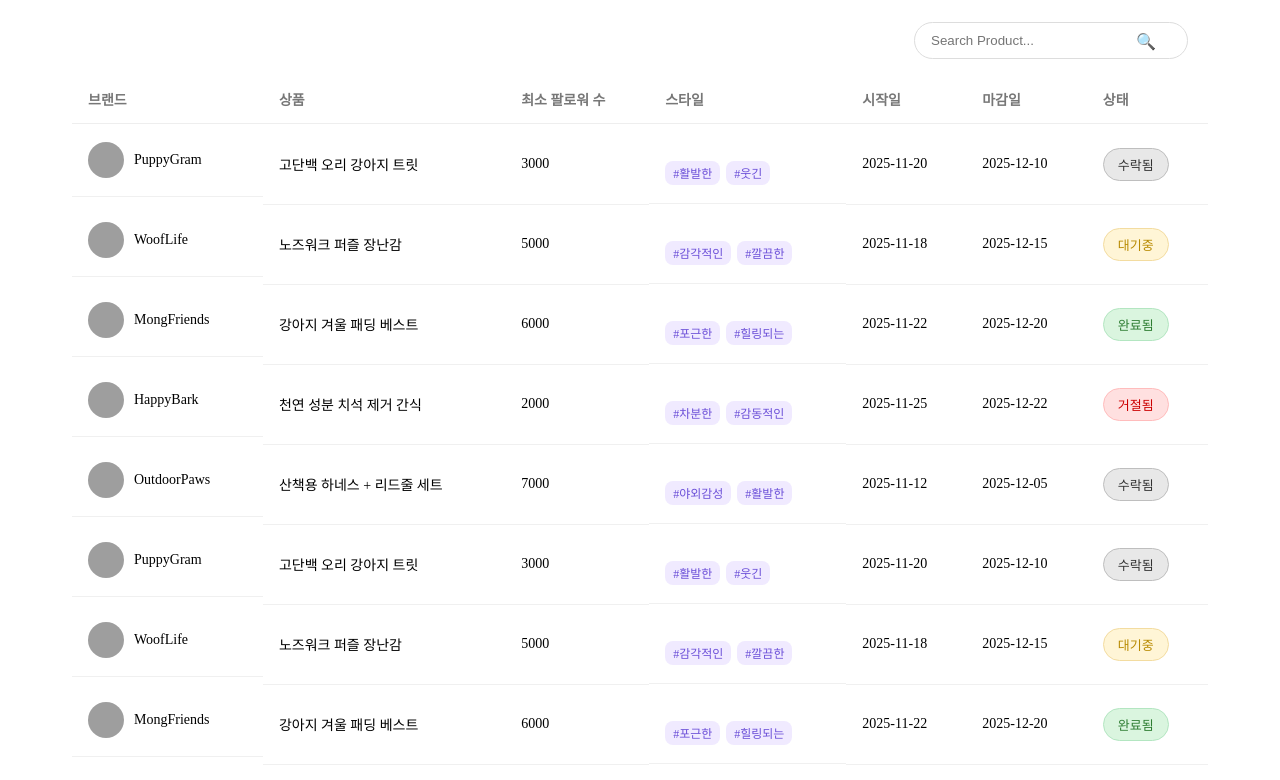
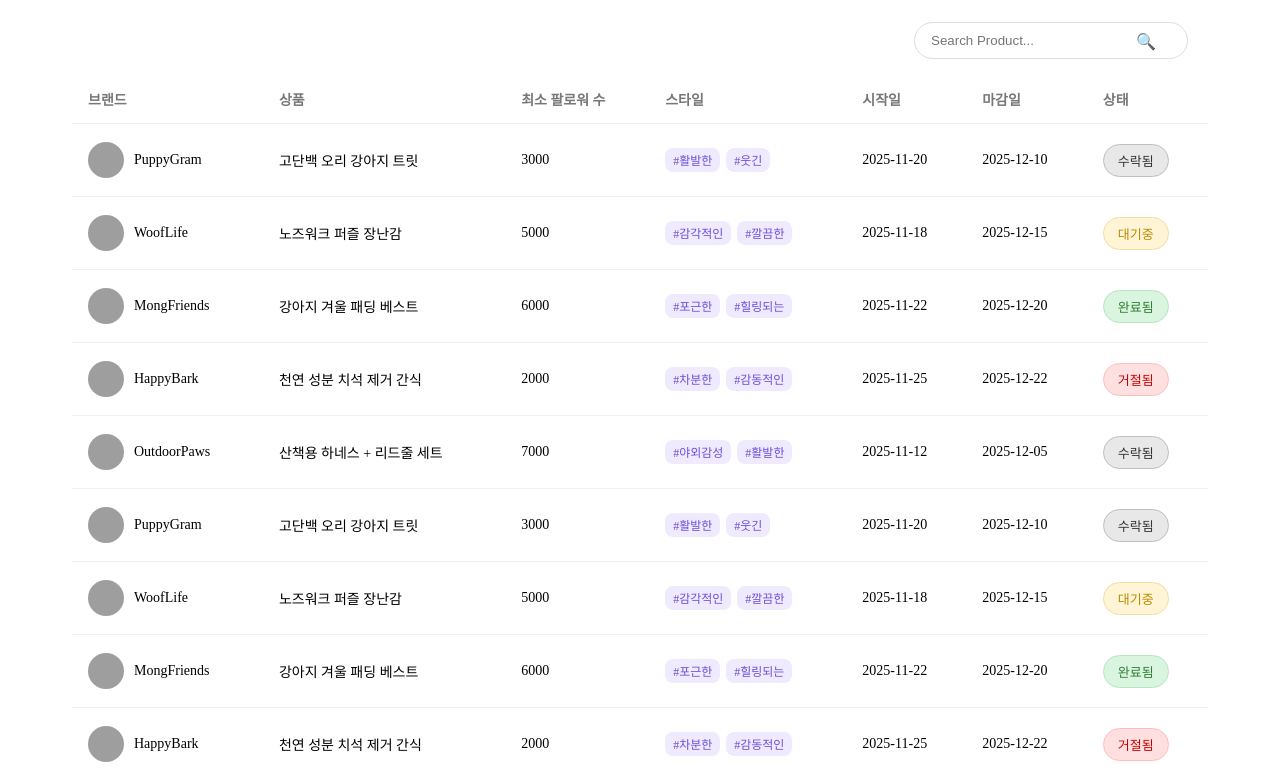
Before and after one commit to qqjiwoon/pawfecto-front, a Vue app: page /dashboard/creator in a window 1280 px wide. Shown: the part 1160-1940 px from the top of the page. Built offline with nearby package versions, Linux system fonts and the light colour scheme; grey boxes are pictures that could not be loaded.

Commit message:
Refactor: Improve and refine styles for CreatorCampaignOffersTable component

```diff
--- a/src/components/creator/CreatorCampaignOffersTable.vue
+++ b/src/components/creator/CreatorCampaignOffersTable.vue
@@ -27,17 +27,18 @@
 
       <tbody>
         <tr v-for="offer in paginatedOffers" :key="offer.id">
-          <!-- <td><input type="checkbox" /></td> -->
-
-          <td class="brand-col">
+          <td>
+            <div class="brand-col">
               <img :src="offer.brand_image" class="brand-img" />
               <span>{{ offer.brand_name }}</span>
+            </div>
           </td>
 
           <td>{{ offer.product_name }}</td>
           <td>{{ offer.min_follower_count }}</td>
 
-          <td class="style-col">
+          <td>
+            <div class="style-col">
               <span
                 v-for="style in offer.styles"
                 :key="style"
@@ -45,19 +46,18 @@
               >
                 #{{ style }}
               </span>
+            </div>
           </td>
 
           <td>{{ offer.start_date }}</td>
           <td>{{ offer.end_date }}</td>
 
-          <!-- 상태 변경 가능 UI -->
           <td class="status-col">
             <div class="status-wrapper" @click.stop="toggleDropdown(offer.id)">
               <span :class="['status', offer.status]">
                 {{ toKoreanStatus(offer.status) }}
               </span>
 
-              <!-- Dropdown -->
               <div
                 v-if="openDropdownId === offer.id"
                 class="dropdown"
@@ -362,9 +362,9 @@ const nextPage = () => {
 
 .offers-table {
   width: 100%;
-  max-width: 1200px;   /* ⭐ 최대 폭 제한 */
-  margin: 0 auto;       /* ⭐ 가운데 정렬 */
-  padding: 0 32px;      /* ⭐ 좌우 여백 */
+  max-width: 1200px;   /* 최대 폭 제한 */
+  margin: 0 auto;       /* 가운데 정렬 */
+  padding: 0 32px;      /* 좌우 여백 */
   box-sizing: border-box;
 }
 
@@ -419,9 +419,14 @@ th {
   color: #777;
 }
 
+tbody tr {
+  border-bottom: 1px solid #f0f0f0;
+}
+
 td {
   padding: 18px 16px;
-  border-bottom: 1px solid #f0f0f0;
+  border: none;
+  vertical-align: middle;
 }
 
 
@@ -443,6 +448,7 @@ td {
 .style-col {
   display: flex;
   gap: 6px;
+  align-items: center;
 }
 
 .style-tag {
```
Lines whose indentation alone changed are shown as unchanged.
